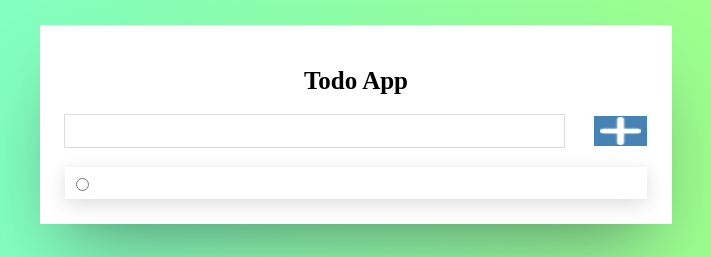
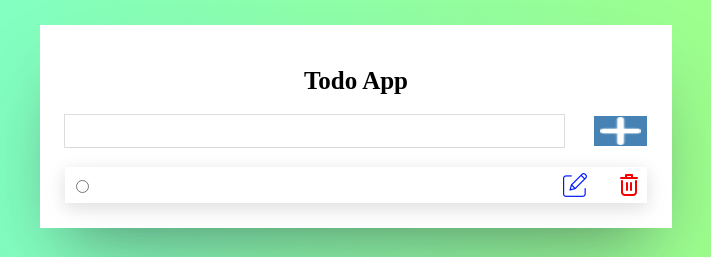
Before and after one commit to QamarDeenSoomro/todoApp, a plain HTML site: page index.html in a window 1280 px wide. Both pictures are taken after a click on the button 904 px from the left and 131 px from the top of the page. Shown: the top 257 px of the page, 284-995 px from the left. Drawn offline with Linux system fonts and the light colour scheme.

Commit message:
add edit buttons

```diff
--- a/Js/app.js
+++ b/Js/app.js
@@ -43,11 +43,23 @@ function Addtodo() {
     listBullet.setAttribute("type","radio")
     listItemdiv.appendChild(listBullet);
     listItemdiv.appendChild(list)
+    editImg = document.createElement("img")
+    editImg.setAttribute("src","./icons/edit.png")
+    DeleteImg = document.createElement("img")
+    DeleteImg.setAttribute("src","./icons/delete.png")
+    listItemdiv.appendChild(editImg)
+    listItemdiv.appendChild(DeleteImg)
     id = Input.value
     id = id.replace(/\s+/g, '');
     list.setAttribute("for",id)
     listBullet.setAttribute("id",id)
-    // list.setAttribute("id",id)
-
+    editImg.setAttribute("onclick","editItem()")
+    DeleteImg.setAttribute("onclick","Imgdel()")
 }
 // console.log[Todos]
+function editItem() {
+    alert("Edit item");
+}
+function Imgdel() {
+    alert("Delete item");
+}
--- a/css/app.css
+++ b/css/app.css
@@ -59,7 +59,7 @@ todoInput:valid {
 .TodoItem{
   padding: 10px 1%;
   box-shadow: rgba(255, 255, 255, 0.1) 0px 1px 1px 0px inset, rgba(50, 50, 93, 0.25) 0px 50px 100px -20px, rgba(0, 0, 0, 0.3) 0px 30px 60px -30px;
-  width: 90%;
+  width: 70%;
   align-items: center;
   /* border: solid red; */
   list-style-type: none;
@@ -73,8 +73,12 @@ todoInput:valid {
 flex-direction: row;
 justify-content: space-between;
 align-items: center;
-justify-content: space-between;
+/* justify-content: space-between; */
 box-shadow: rgba(17, 17, 26, 0.1) 0px 4px 16px, rgba(17, 17, 26, 0.05) 0px 8px 32px;
+}
+.TodoListMain>img{
+  height: 80%;
+
 }
 @media only screen and (max-width: 840px) {
   #main{
```
Also changed, not shown: icons/delete.png (added), icons/edit.png (added).
